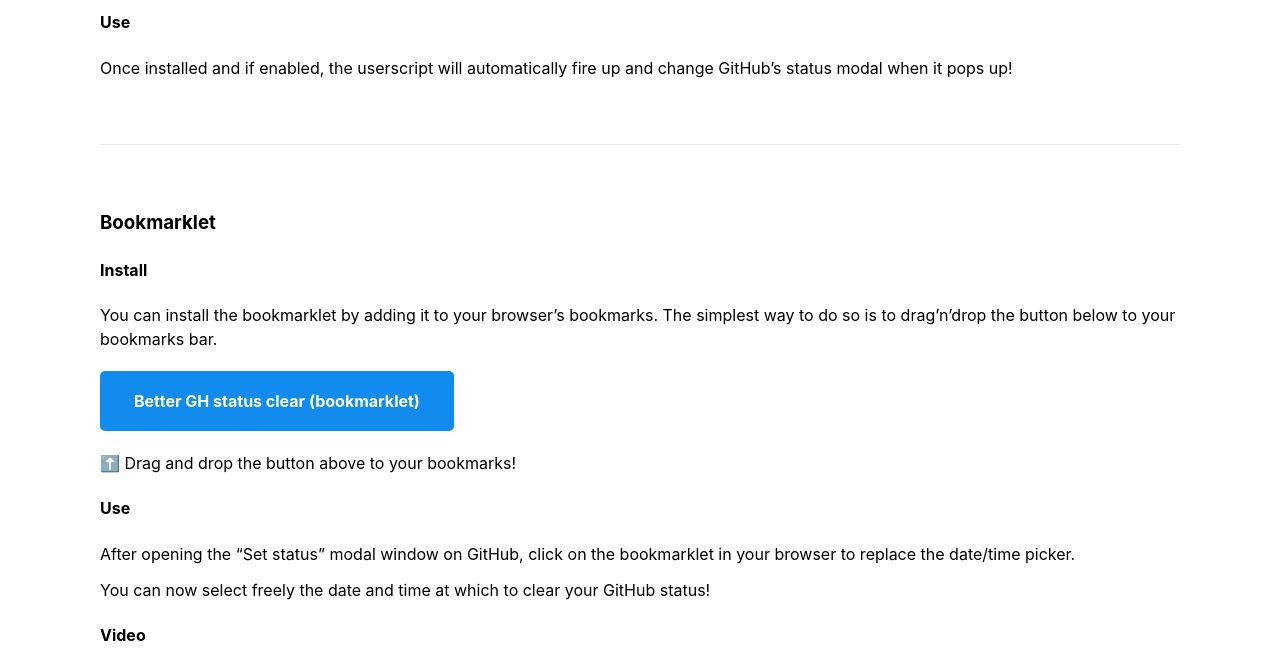
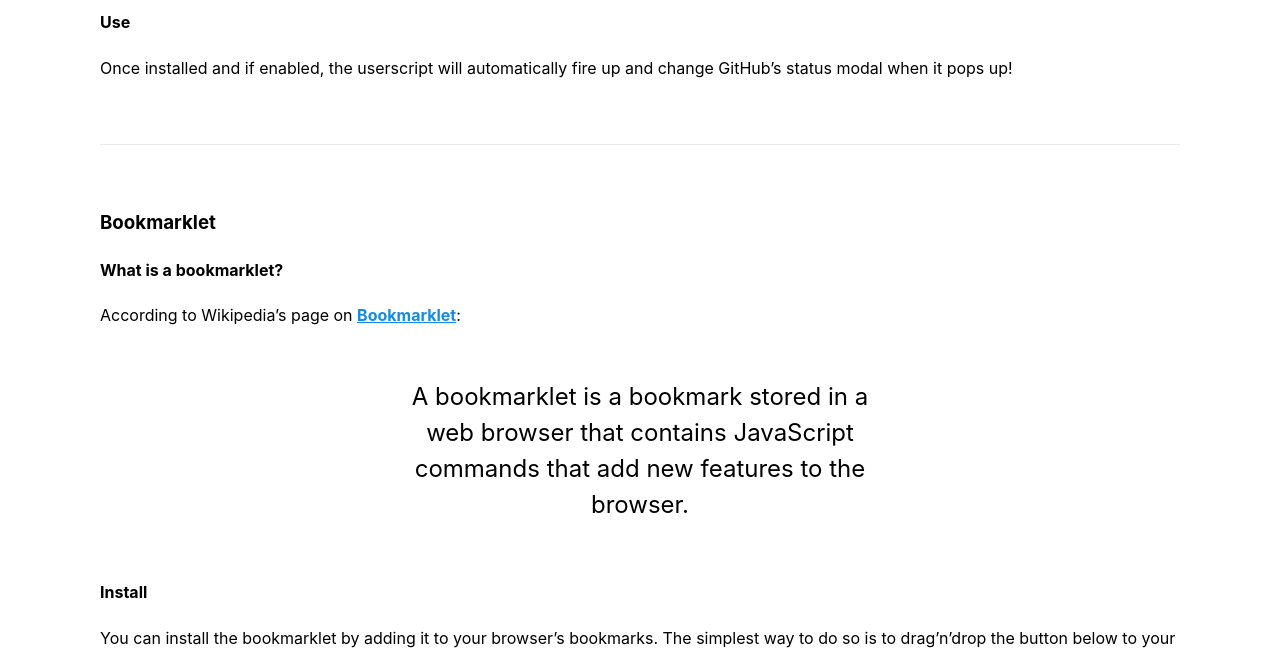
Before and after one commit to davidstosik/better_gh_status_clear, a Jekyll site: the page built from index.md, in a window 1280 px wide and 1400 px high, scrolled down 2229 px. Shown: the top 654 px of the window. Built offline with Jekyll 4.4.1, drawn with Linux system fonts in a browser that asks for light colours; nearby versions of some CDN libraries; some of the changed text lies outside the part shown.

Commit message:
Move bookmarklet explanation up

```diff
--- a/index.md
+++ b/index.md
@@ -49,6 +49,12 @@ Once installed and if enabled, the userscript will automatically fire up and cha
 
 ### Bookmarklet
 
+#### What is a bookmarklet?
+
+According to Wikipedia's page on [Bookmarklet](https://en.wikipedia.org/wiki/Bookmarklet):
+
+> A bookmarklet is a bookmark stored in a web browser that contains JavaScript commands that add new features to the browser.
+
 #### Install
 
 You can install the bookmarklet by adding it to your browser's bookmarks.
```
Also changed, not shown: other parts of index.md (+0 -6 lines).
